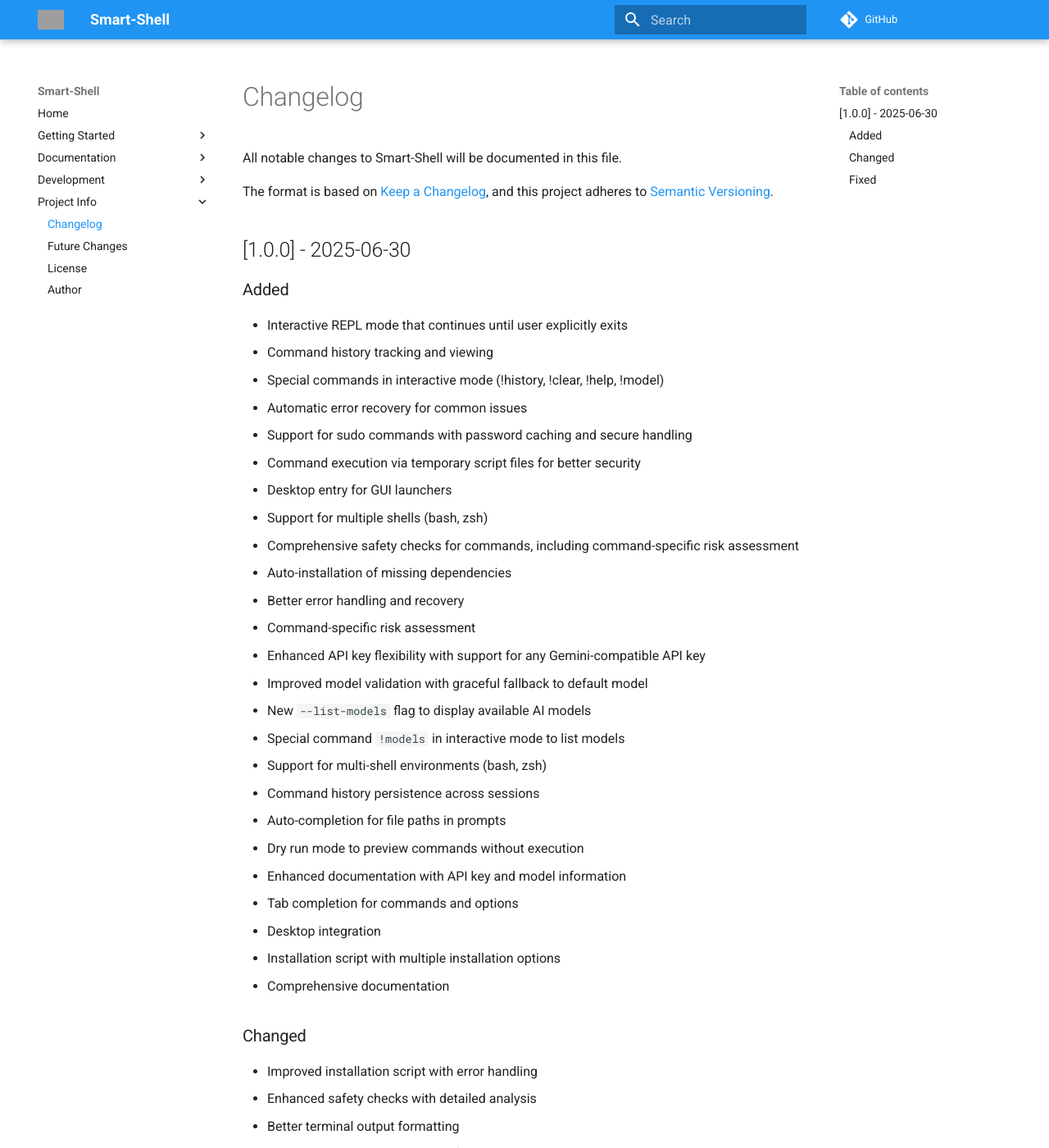
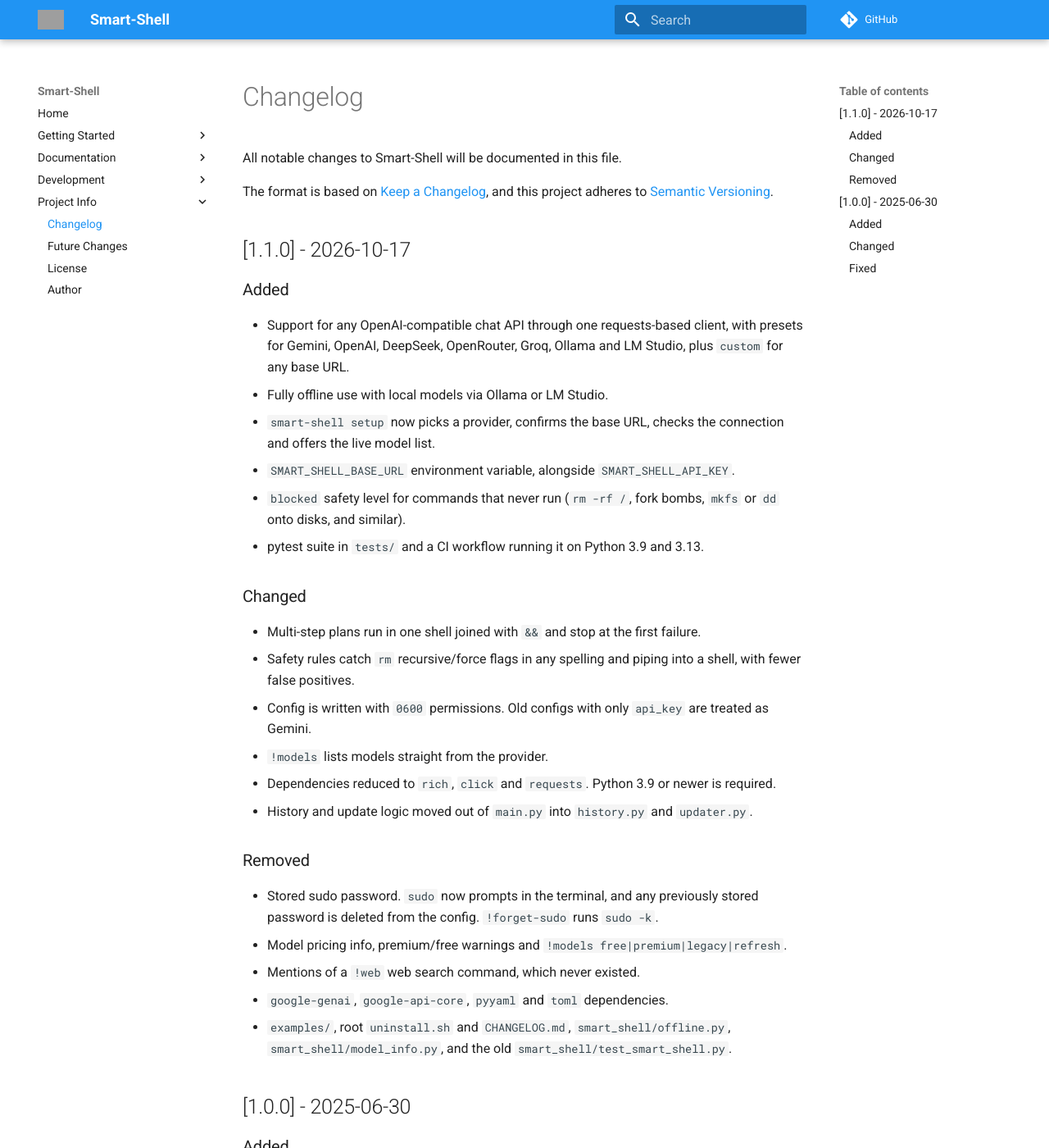
Before and after one commit to Lusan-sapkota/smart-shell, an MkDocs documentation site: the page built from docs/CHANGELOG.md, in a window 1280 px wide and 1400 px high. Shown: the whole window at 82% size. Built offline with MkDocs 1.6.1 and Material for MkDocs 9.7.7, drawn with Linux system fonts in a browser that asks for light colours; comment, search, counter and statistics services are not loaded; grey boxes are pictures that could not be loaded.

Commit message:
add v1.1.0 changelog entry

```diff
--- a/docs/CHANGELOG.md
+++ b/docs/CHANGELOG.md
@@ -4,6 +4,31 @@
 
 The format is based on [Keep a Changelog](https://keepachangelog.com/en/1.0.0/),
 and this project adheres to [Semantic Versioning](https://semver.org/spec/v2.0.0.html).
+
+## [1.1.0] - 2026-10-17
+
+### Added
+- Support for any OpenAI-compatible chat API through one requests-based client, with presets for Gemini, OpenAI, DeepSeek, OpenRouter, Groq, Ollama and LM Studio, plus `custom` for any base URL.
+- Fully offline use with local models via Ollama or LM Studio.
+- `smart-shell setup` now picks a provider, confirms the base URL, checks the connection and offers the live model list.
+- `SMART_SHELL_BASE_URL` environment variable, alongside `SMART_SHELL_API_KEY`.
+- `blocked` safety level for commands that never run (`rm -rf /`, fork bombs, `mkfs` or `dd` onto disks, and similar).
+- pytest suite in `tests/` and a CI workflow running it on Python 3.9 and 3.13.
+
+### Changed
+- Multi-step plans run in one shell joined with `&&` and stop at the first failure.
+- Safety rules catch `rm` recursive/force flags in any spelling and piping into a shell, with fewer false positives.
+- Config is written with `0600` permissions. Old configs with only `api_key` are treated as Gemini.
+- `!models` lists models straight from the provider.
+- Dependencies reduced to `rich`, `click` and `requests`. Python 3.9 or newer is required.
+- History and update logic moved out of `main.py` into `history.py` and `updater.py`.
+
+### Removed
+- Stored sudo password. `sudo` now prompts in the terminal, and any previously stored password is deleted from the config. `!forget-sudo` runs `sudo -k`.
+- Model pricing info, premium/free warnings and `!models free|premium|legacy|refresh`.
+- Mentions of a `!web` web search command, which never existed.
+- `google-genai`, `google-api-core`, `pyyaml` and `toml` dependencies.
+- `examples/`, root `uninstall.sh` and `CHANGELOG.md`, `smart_shell/offline.py`, `smart_shell/model_info.py`, and the old `smart_shell/test_smart_shell.py`.
 
 ## [1.0.0] - 2025-06-30
 
```
